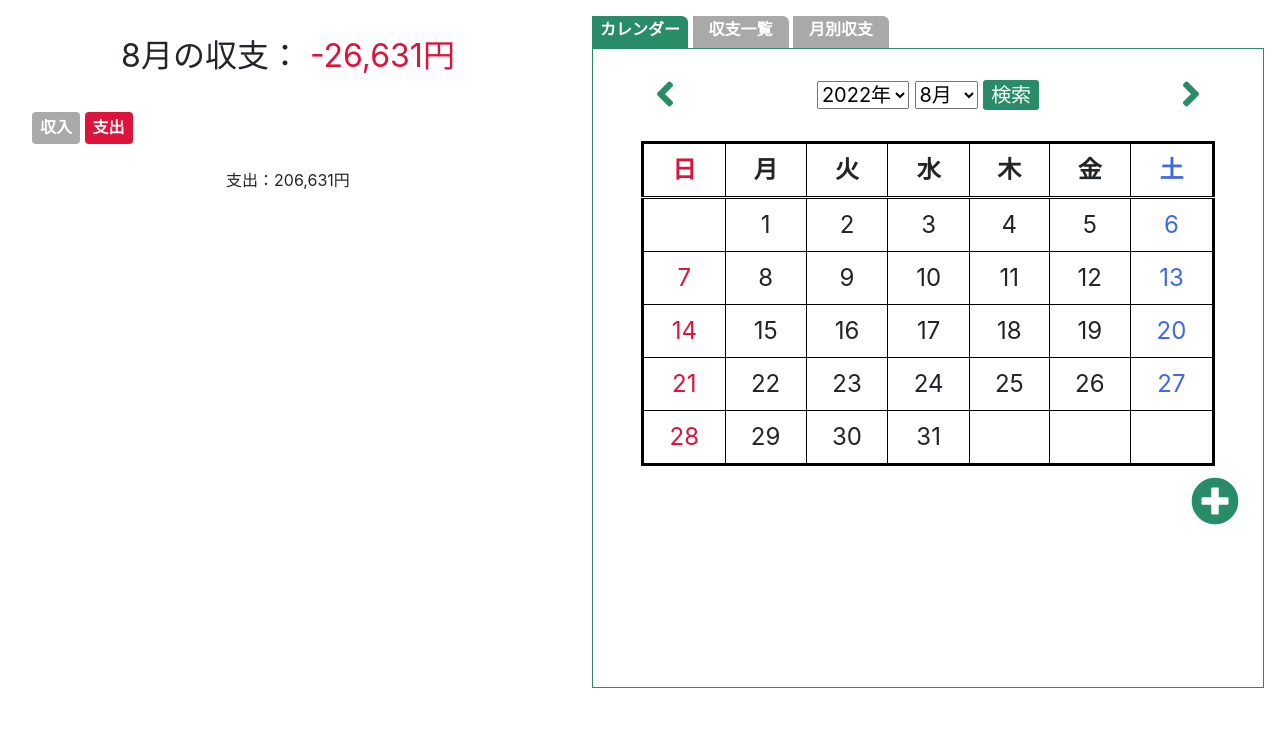
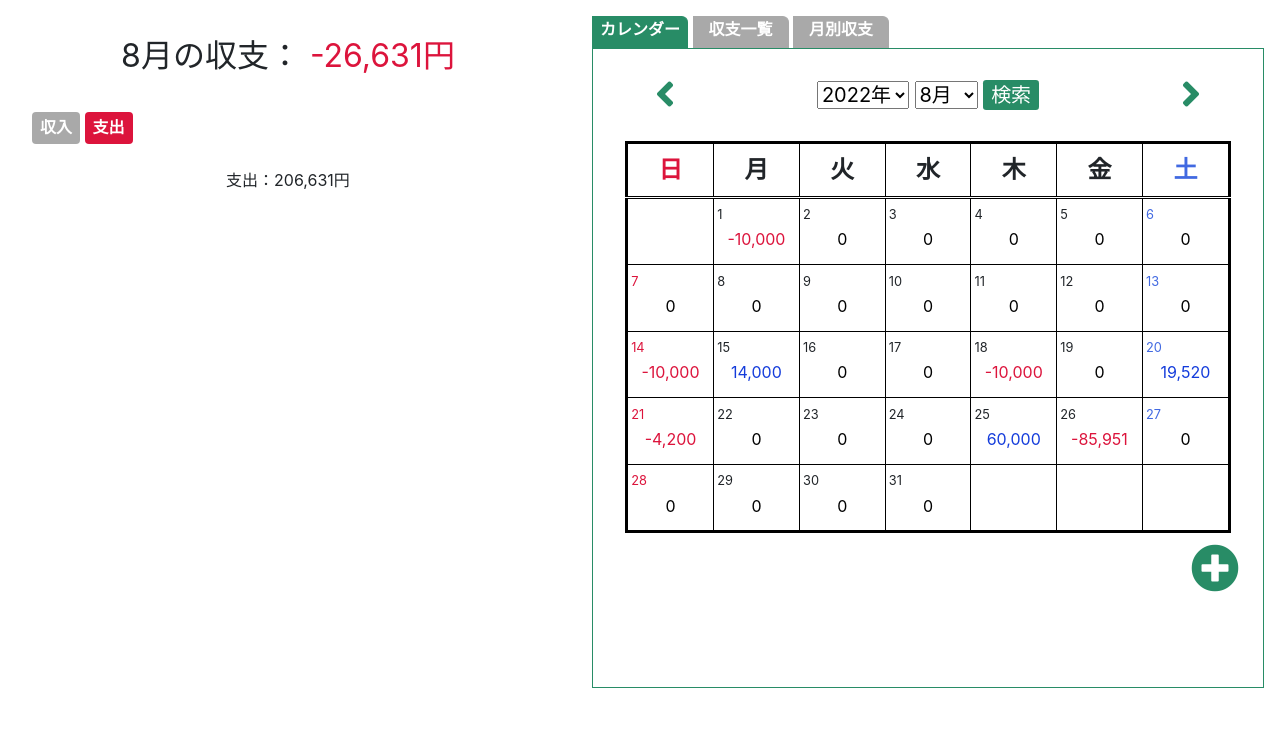
Before and after one commit to A0D8EF/finance_manager, a Django app: page /?year=2022&month=8 in a window 1280 px wide. Shown: the part 66-800 px from the top of the page. Run offline with Django 4.2, Linux system fonts and the light colour scheme; a user stored in the database is signed in; data comes from the database, SQL or seed files in the repository; both versions use the stored data as it was after the commit; a map, chart or similar area stays blank; some libraries are stand-ins or nearby versions.

Commit message:
daily_balance

```diff
--- /dev/null
+++ b/finance/calc.py
@@ -0,0 +1,62 @@
+def monthly_calc(balances):
+
+        data    = []
+
+        for i in range(1,13):
+            dic             = {}
+            dic["month"]    = i
+            dic["amount"]   = 0
+            dic["income"]   = 0
+            dic["spending"] = 0
+
+            data.append(dic)
+
+        for balance in balances:
+            month   = balance.use_date.month
+            income  = balance.expense_item.income
+            amount  = balance.amount
+
+            for d in data:
+                if d["month"] != month:
+                    continue
+
+                if income:
+                    d["amount"] += amount
+                    d["income"] += amount
+                else:
+                    d["amount"] -= amount
+                    d["spending"] += amount
+
+                break
+
+        return data
+
+
+def daily_calc(balances):
+
+        data    = []
+
+        for i in range(1,32):
+            dic             = {}
+            dic["day"]      = i
+            dic["amount"]   = 0
+
+            data.append(dic)
+
+        for balance in balances:
+            day   = balance.use_date.day
+            income  = balance.expense_item.income
+            amount  = balance.amount
+
+            for d in data:
+                if d["day"] != day:
+                    continue
+
+                if income:
+                    d["amount"] += amount
+                else:
+                    d["amount"] -= amount
+
+                break
+
+        return data
--- a/finance/views.py
+++ b/finance/views.py
@@ -9,7 +9,7 @@ from .models import ExpenseItem, Balance
 from .forms import BalanceForm, IncomeForm, ExpenseItemForm, YearMonthForm
 
 import datetime
-from . import calender
+from . import calender, calc
 
 from django.http.response import JsonResponse
 from django.template.loader import render_to_string
@@ -29,40 +29,6 @@ class LoginRequiredMixin(AccessMixin):
 
 
 class IndexView(LoginRequiredMixin, View):
-
-    def monthly_calc(self, balances):
-
-        data    = []
-
-        for i in range(1,13):
-            dic             = {}
-            dic["month"]    = i
-            dic["amount"]   = 0
-            dic["income"]   = 0
-            dic["spending"] = 0
-
-            data.append(dic)
-
-        for balance in balances:
-            month   = balance.use_date.month
-            income  = balance.expense_item.income
-            amount  = balance.amount
-
-            for d in data:
-                if d["month"] != month:
-                    continue
-
-                if income:
-                    d["amount"] += amount
-                    d["income"] += amount
-                else:
-                    d["amount"] -= amount
-                    d["spending"] += amount
-
-                break
-
-        return data
-
 
     def get(self, request, *args, **kwargs):
 
@@ -87,7 +53,8 @@ class IndexView(LoginRequiredMixin, View):
         context["expense_items"]    = ExpenseItem.objects.filter(user=request.user.id)
         context["balances"]         = Balance.objects.filter(user=request.user.id).order_by("use_date")
 
-        context["monthly_balances"] = self.monthly_calc( Balance.objects.filter(user=request.user.id, use_date__year=selected_date.year).order_by("-use_date"))
+        context["monthly_balances"] = calc.monthly_calc( Balance.objects.filter(user=request.user.id, use_date__year=selected_date.year).order_by("-use_date") )
+        context["daily_balances"]   = calc.daily_calc( Balance.objects.filter(user=request.user.id, use_date__year=selected_date.year, use_date__month=selected_date.month).order_by("-use_date") )
         # models.DateField のフィールド名に __year で年を取り出す
 
         context["calender"]       = calender.create_calender(selected_date.year, selected_date.month)
--- a/static/finance/css/index.css
+++ b/static/finance/css/index.css
@@ -92,8 +92,7 @@
 #tab_radio_2:checked ~ #tab_area_2 { display: block; }
 #tab_radio_3:checked ~ #tab_area_3 { display: block; }
 
-
-/* tab1: calender */
+/* calender_header */
 .calender_header {
     display: flex;
     width: 90%;
@@ -122,17 +121,20 @@
     border-radius: 0.2rem;
     padding: 0 0.5rem;
 }
+
+/* tab1: calender */
 .calender {
-    width: 90%;
+    width: 95%;
     text-align: center;
     font-size: 1.5rem;
     border: solid 0.2rem black;
     margin: 1rem auto 0;
 }
 .calender td {
-    padding: 0.5rem;
     border: solid 0.1rem black;
+    position: relative;
 }
+.calender_head > tr > td { padding: 0.5rem; }
 .calender td:nth-child(1) {
     color: crimson;
 }
@@ -144,11 +146,25 @@
     border-bottom: double 0.2rem black;
 }
 .create_day_balance {
+    padding: 0.2rem 0 0.8rem 0;
     cursor: pointer;
+}
+.calender_day {
+    margin: 0.2rem 0.2rem;
+    text-align: left;
+    font-size: 0.8rem;
+}
+.day_balance {
+    width: 4rem;
+    margin: 0 auto;
+    text-align: center;
+    font-size: 1rem;
 }
 .create_day_balance:hover {
     text-decoration: underline;
+    background-color: #eee;
 }
+
 .add_balance {
     text-align: right;
     padding-right: 0.5rem;
@@ -156,7 +172,7 @@
 
 /* tab2: balance list */
 .balance_list {
-    width: 90%;
+    width: 95%;
     max-height: 50vh;
     overflow-y: auto;
     margin: 1rem auto 0;
@@ -189,7 +205,7 @@
 .balance_list_content div:nth-child(2){ width: 5rem; text-align: center; }
 .balance_list_content div:nth-child(3){ width: 5rem; text-align: right;}
 .balance_list_icon {
-    width: 5rem;
+    width: 4rem;
     padding-left: 0.5rem;
     text-align: right;
 }
@@ -337,7 +353,7 @@ input[type="checkbox"].edit_modal_chk:checked + .edit_modal_body {
 
     .index_flexbox > div:nth-child(1), .index_flexbox > div:nth-child(2) {
         width: 100%;
-        padding: 1rem;
+        padding: 0.5rem;
     }
 
     /* modal dialog */
--- a/static/finance/js/index.js
+++ b/static/finance/js/index.js
@@ -49,7 +49,7 @@ window.addEventListener("load", function (){
     // balanceの削除
     $(".trash").on("click", function() { trash( $(this).val() ); });
 
-    $(".create_day_balance").on("click", function() { create_day_balance($(this).text()) });
+    $(".create_day_balance").on("click", function() { create_day_balance( $(this).data("day") ); });
 });
 
 function set_tab() {
--- a/templates/finance/index.html
+++ b/templates/finance/index.html
@@ -81,7 +81,16 @@
                         {% for week in calender %}
                         <tr>
                             {% for date in week %}
-                            <td class="create_day_balance">{{ date.day }}</td>
+                            <td class="create_day_balance" data-day="{{ date.day }}">
+                                <div class="calender_day">{{ date.day }}</div>
+                                {% for daily_balance in daily_balances %}
+                                {% if daily_balance.day == date.day %}
+                                <div class="day_balance" {% if daily_balance.amount > 0 %}style="color:#143cdb"{% elif daily_balance.amount < 0 %}style="color:crimson"{% else %}style="color:black"{% endif %}>
+                                    {{ daily_balance.amount|intcomma }}
+                                </div>
+                                {% endif %}
+                                {% endfor %}
+                            </td>
                             {% endfor %}
                         </tr>
                         {% endfor %}
@@ -113,9 +122,9 @@
                             <div>{{ balance.expense_item.name|default:"不明" }}</div>
                             <div>
                                 {% if balance.expense_item.income %}
-                                <span style="color: #143cdb; font-weight: bold;">{{ balance.amount|intcomma }}</span>
+                                <span style="color: #143cdb; font-weight: bold;">&yen;{{ balance.amount|intcomma }}</span>
                                 {% else %}
-                                <span style="color: crimson; font-weight: bold;">{{ balance.amount|intcomma }}</span>
+                                <span style="color: crimson; font-weight: bold;">&yen;{{ balance.amount|intcomma }}</span>
                                 {% endif %}
                             </div>
                             <div class="balance_list_icon">
```
Also changed, not shown: db.sqlite3.
